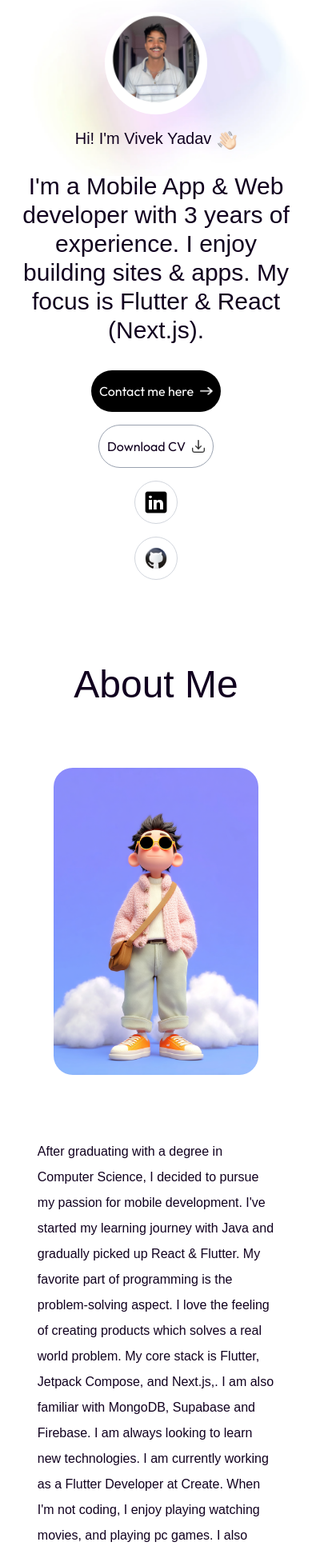
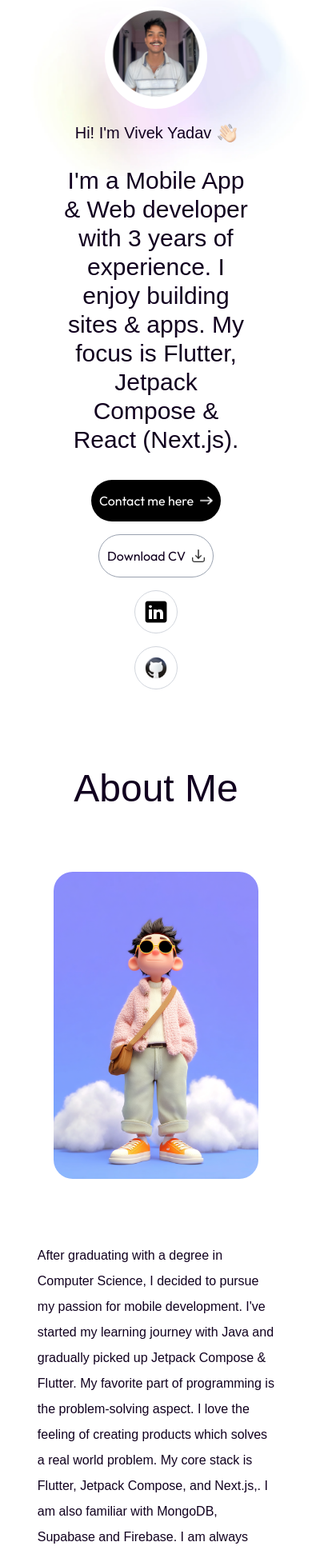
Before and after one commit to VivekYadavDeveloper/Portfolio, a Next.js app: page / in a window 390 px wide. Shown: the part 52-1995 px from the top of the page at 80% size. Built offline with nearby package versions, Linux system fonts and the light colour scheme; a web font is replaced by a local one.

Commit message:
Fix Profile Image based on Iphone Se2 device

```diff
--- a/components/About.jsx
+++ b/components/About.jsx
@@ -42,7 +42,7 @@ const About = () => {
                     transition={{ duration: 0.6, delay: 0.8 }}
                     className='flex-1'>
 
-                    <p className='mb-10 max-w-2xl font-ovo'>After graduating with a degree in Computer Science, I decided to pursue my passion for mobile development. I&apos;ve started my learning journey with Java and gradually picked up React & Flutter. My favorite part of programming is the problem-solving aspect. I love the feeling of creating products which solves a real world problem. My core stack is Flutter, Jetpack Compose, and Next.js,. I am also familiar with MongoDB, Supabase and Firebase. I am always looking to learn new technologies. I am currently working as a Flutter Developer at Create.
+                    <p className='mb-10 max-w-2xl font-ovo'>After graduating with a degree in Computer Science, I decided to pursue my passion for mobile development. I&apos;ve started my learning journey with Java and gradually picked up Jetpack Compose & Flutter. My favorite part of programming is the problem-solving aspect. I love the feeling of creating products which solves a real world problem. My core stack is Flutter, Jetpack Compose, and Next.js,. I am also familiar with MongoDB, Supabase and Firebase. I am always looking to learn new technologies. I am currently working as a Flutter Developer at Create.
                         When I&apos;m not coding, I enjoy playing watching movies, and playing pc games. I also enjoy learning new things.</p>
                     <motion.ul
                         initial={{ opacity: 0 }}
--- a/components/Header.jsx
+++ b/components/Header.jsx
@@ -6,7 +6,7 @@ import { motion } from "motion/react"
 
 const Header = () => {
     return (
-        <div className='w-11/12 max-w-3xl text-center mx-auto h-screen flex flex-col items-center justify-center gap-4'>
+        <div className='w-11/12 max-w-3xl text-center mx-auto min-h-dvh flex flex-col items-center justify-center gap-4 p-15'>
 
             <motion.div
                 initial={{ scale: 0 }}
@@ -21,13 +21,13 @@ const Header = () => {
                 initial={{ y: -20, opacity: 0 }}
                 whileInView={{ y: 0, opacity: 1 }}
                 transition={{ duration: 0.6, delay: 0.3 }}
-                className='flex items-end gap-2 text-xl md:text-2xl mb-3 font-ovo'>Hi! I&apos;m Vivek Yadav <Image src={assets.hand_icon} alt='' className=' w-6' /></motion.h3>
+                className='flex items-center gap-2 text-xl md:text-2xl mb-3 font-ovo'>Hi! I&apos;m Vivek Yadav <Image src={assets.hand_icon} alt='' className='w-6' /></motion.h3>
 
             <motion.h1
                 initial={{ y: -20, opacity: 0 }}
                 whileInView={{ y: 0, opacity: 1 }}
                 transition={{ duration: 0.8, delay: 0.5 }}
-                className='text-3xl sm:text-6xl lg:text-[36px] font-ovo'>I&apos;m a Mobile App & Web developer with 3 years of experience. I enjoy building sites & apps. My focus is Flutter & React (Next.js).</motion.h1>
+                className='text-3xl sm:text-6xl lg:text-[36px] font-ovo'>I&apos;m a Mobile App & Web developer with 3 years of experience. I enjoy building sites & apps. My focus is Flutter, Jetpack Compose & React (Next.js).</motion.h1>
 
             <div className='flex flex-col sm:flex-row items-center gap-4 mt-4'>
 
```
